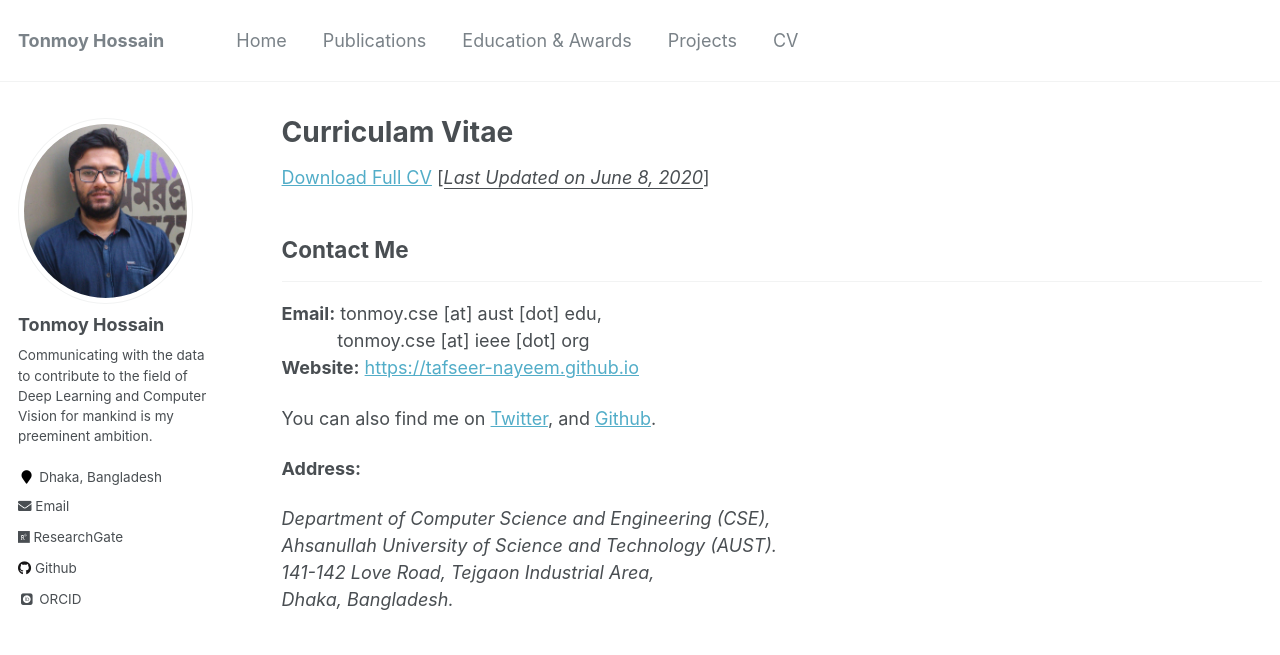
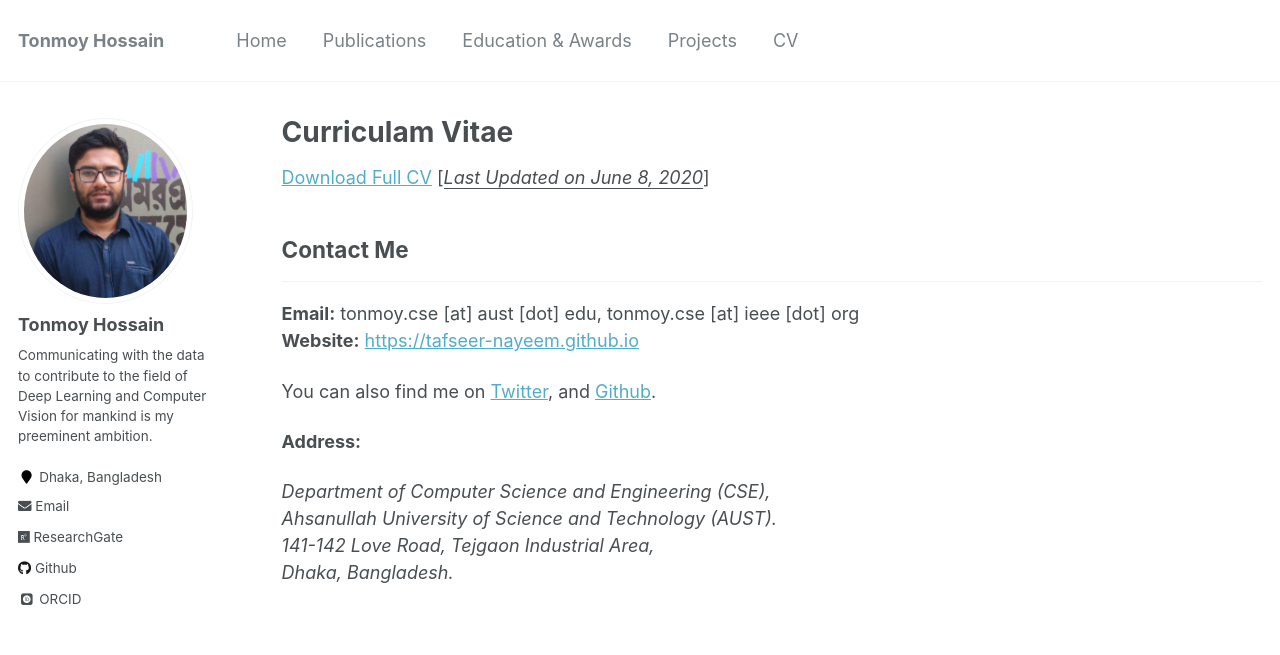
Before and after one commit to shaeekh/shaeekh.github.io, a Jekyll site: the page built from _pages/cv.md, in a window 1280 px wide and 1374 px high. Shown: the top 655 px of the window. Built offline with Jekyll 4.4.1, drawn with Linux system fonts in a browser that asks for light colours; some web fonts are replaced; grey boxes are pictures that could not be loaded.

Commit message:
Update cv.md

```diff
--- a/_pages/cv.md
+++ b/_pages/cv.md
@@ -12,8 +12,7 @@ redirect_from:
 ## Contact Me
 -------------
 
-**Email:** tonmoy.cse [at] aust [dot] edu, <br />
-&nbsp; &nbsp; &nbsp; &nbsp; &nbsp;&nbsp; tonmoy.cse [at] ieee [dot] org <br />
+**Email:** tonmoy.cse [at] aust [dot] edu, tonmoy.cse [at] ieee [dot] org<br />
 **Website:** [https://tafseer-nayeem.github.io](https://tafseer-nayeem.github.io/) <br />
 
 You can also find me on [Twitter](https://twitter.com/mtnayeem), and [Github](https://github.com/tafseer-nayeem).
```
